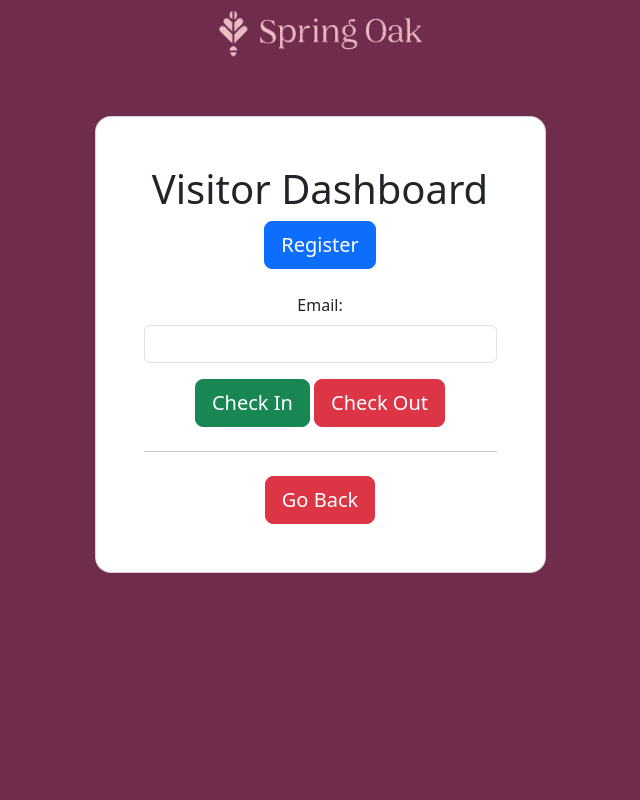
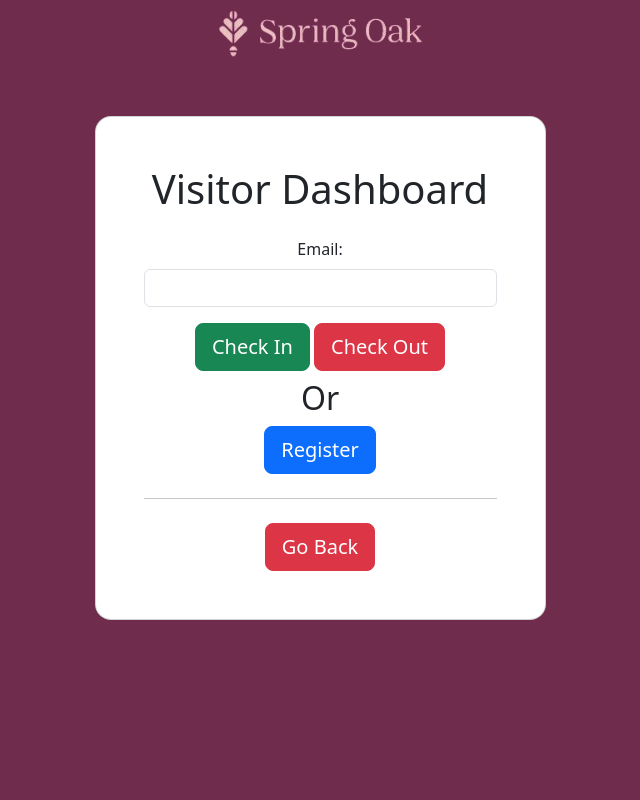
Before and after one commit to rosenb26/Software-Engineering-Group-Project, a Flask app: page /visitor-dashboard in a window 1280 px wide. Shown: the whole page, without its empty margins (320-960 px from the left). Run offline with Flask 3, Linux system fonts and the light colour scheme; some libraries are stand-ins or nearby versions.

Commit message:
Update visitor_dashboard.html

```diff
--- a/SpringOakWebApp3.0/templates/visitor_dashboard.html
+++ b/SpringOakWebApp3.0/templates/visitor_dashboard.html
@@ -25,10 +25,7 @@
   </head>
   <body>
     <section class="vh-100" style="background-color: #702c4c">
-      <img
-        id="banner"
-        src="{{ url_for('static', filename='banner.png') }}"
-      />
+      <img id="banner" src="{{ url_for('static', filename='banner.png') }}" />
       <div class="container py-5 h-73">
         <div class="row d-flex justify-content-center align-items-center h-100">
           <div class="col-12 col-md-8 col-lg-6 col-xl-5">
@@ -48,11 +45,6 @@
                   {{ messages[0][0] }}
                 </div>
                 {% endif %} {% endwith %}
-                <form action="/register" method="get">
-                  <button type="submit" class="btn btn-primary btn-lg">
-                    Register
-                  </button>
-                </form>
                 <form action="/visitor-dashboard" method="post" class="mt-4">
                   <div class="mb-3">
                     <label for="visitor_email" class="form-label">Email:</label>
@@ -78,7 +70,14 @@
                   >
                     Check Out
                   </button>
-                  <hr class="my-4" />
+                  <h2 class="mt-2 mb-2">Or</h2>
+                  <a
+                    href="{{url_for('register')}}"
+                    type="submit"
+                    class="btn btn-primary btn-lg"
+                    >Register</a
+                  >
+                  <hr class="my-4"/>
                   <a
                     href="{{url_for('dashboard')}}"
                     type="submit"
```
